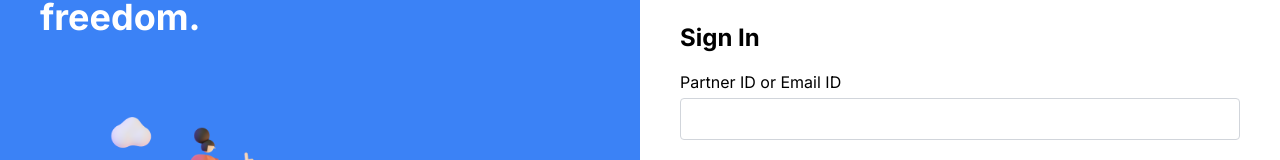
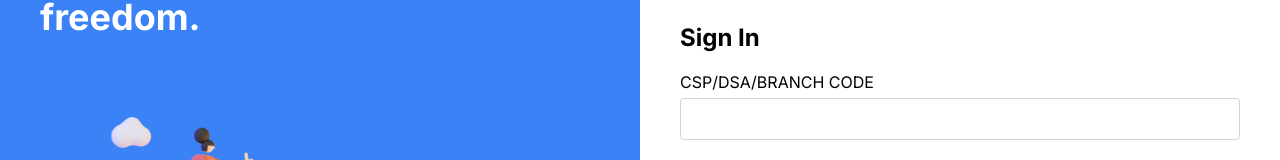
Before and after one commit to niks-nikhil-anand/finance_web_app, a Next.js app: page /partnersignin in a window 1280 px wide. Shown: the part 292-452 px from the top of the page. Built offline with nearby package versions, Linux system fonts and the light colour scheme.

Commit message:
Added all the chnages

```diff
--- a/src/app/(partner)/partnersignin/page.jsx
+++ b/src/app/(partner)/partnersignin/page.jsx
@@ -44,7 +44,7 @@ export default function Signin() {
 
         <form>
           <div className="mb-4">
-            <label className="block mb-1">Partner ID or Email ID</label>
+            <label className="block mb-1">CSP/DSA/BRANCH CODE</label>
             <input
               type="text"
               name="retailerId"
--- a/src/app/(partner)/partnersignup/page.jsx
+++ b/src/app/(partner)/partnersignup/page.jsx
@@ -131,7 +131,7 @@ export default function Signup() {
                   className="w-full border border-gray-300 p-2 rounded"
                 >
                   <option value="">Select Partner Type</option>
-                  <option value="Retailer">Retailer</option>
+                  <option value="Retailer">CSP</option>
                   <option value="Branch">Branch</option>
                   <option value="DSA">DSA</option>
                 </select>
```
